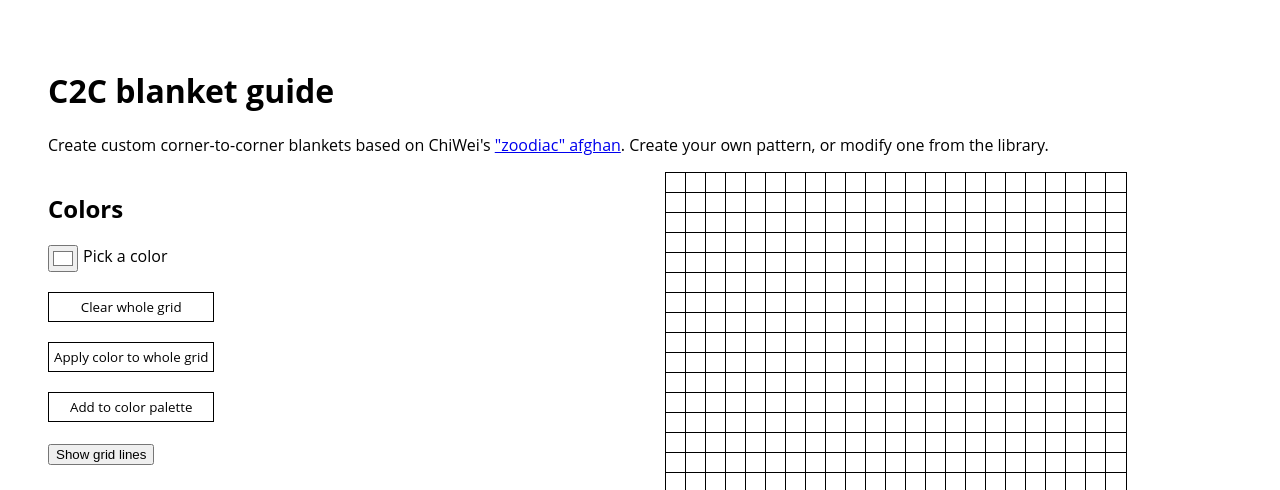
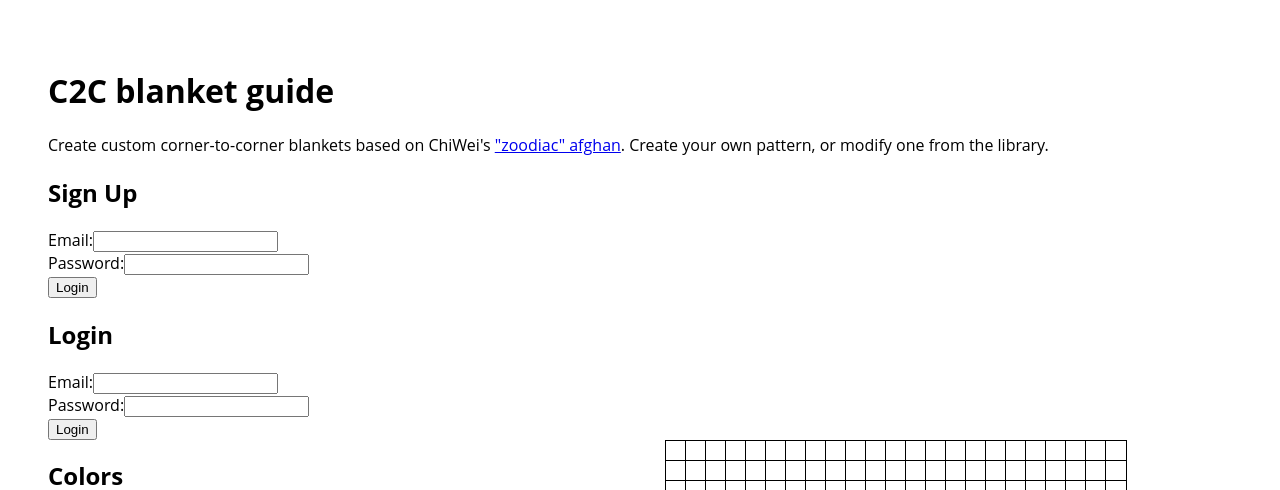
Before and after one commit to lisavineberg/c2c-grid, a Next.js app: page / in a window 1280 px wide. Shown: the top 490 px of the page. Built offline with nearby package versions, Linux system fonts and the light colour scheme; no server answers; the database is empty.

Commit message:
starting sign up, log in

```diff
--- a/src/App.tsx
+++ b/src/App.tsx
@@ -6,8 +6,10 @@ import ColorPalette from "./components/ColorPalette";
 import Library from "./components/Library";
 import Layout from "./components/Layout";
 import Storage from "./components/Storage";
+import { SignUp } from "./components/SignUp";
 import Grid from "./components/Grid";
 import { readAnimalData } from "./api";
+import { Login } from "./components/Login";
 
 const StyledApp = styled.div`
   font-family: "Open Sans";
@@ -106,6 +108,8 @@ const App = () => {
         </a>
         . Create your own pattern, or modify one from the library.
       </p>
+      <SignUp />
+      <Login />
       <Content>
         <div>
           <Flex>
--- /dev/null
+++ b/src/api/createUser.tsx
@@ -0,0 +1,15 @@
+import { supabase } from "../db.js";
+
+export async function createUser(email: string, password: string) {
+  const { data, error } = await supabase.auth.signUp({
+    email: email,
+    password: password,
+  });
+
+  if (error) {
+    console.error("Error creating user:", error);
+    return null;
+  }
+
+  return data;
+}
--- a/src/api/index.js
+++ b/src/api/index.js
@@ -1,4 +1,6 @@
 import { readAnimalData } from "./fetchAll";
-import { insertAnimalData } from "./create";
+import { insertPatternData } from "./insertPattern";
+import { createUser } from "./createUser";
+import { loginUser } from "./loginUser";
 
-export { readAnimalData, insertAnimalData };
+export { readAnimalData, insertPatternData, createUser, loginUser };
--- a/src/api/create.js
+++ b/src/api/insertPattern.js
@@ -1,9 +1,6 @@
 import { supabase } from "../db.js";
 
-export async function insertAnimalData(animal) {
-  console.log("animal", animal);
-
-  // Insert into Animals table
+export async function insertPatternData(animal) {
   const { data: animalData, error: animalError } = await supabase
     .from("Animals")
     .insert([
--- /dev/null
+++ b/src/api/loginUser.tsx
@@ -0,0 +1,15 @@
+import { supabase } from "../db.js";
+
+export async function loginUser(email: string, password: string) {
+  const { data, error } = await supabase.auth.signInWithPassword({
+    email: email,
+    password: password,
+  });
+
+  if (error) {
+    console.error("Error logging in user:", error);
+    return null;
+  }
+
+  return data;
+}
--- /dev/null
+++ b/src/components/Login.tsx
@@ -0,0 +1,37 @@
+import { loginUser } from "../api";
+
+export const Login = () => {
+  const handleLogin = async (event: React.FormEvent) => {
+    event.preventDefault();
+    const form = event.target as HTMLFormElement;
+    const email = (form.elements.namedItem("email") as HTMLInputElement).value;
+    const password = (form.elements.namedItem("password") as HTMLInputElement)
+      .value;
+
+    const user = await loginUser(email, password);
+    if (user) {
+      console.log("User created:", user);
+    } else {
+      console.error("Failed to create user");
+    }
+  };
+
+  return (
+    <div>
+      <h2>Login</h2>
+      <form onSubmit={handleLogin}>
+        <label>
+          Email:
+          <input type="text" name="email" />
+        </label>
+        <br />
+        <label>
+          Password:
+          <input type="password" name="password" />
+        </label>
+        <br />
+        <button type="submit">Login</button>
+      </form>
+    </div>
+  );
+};
--- /dev/null
+++ b/src/components/SignUp.tsx
@@ -0,0 +1,37 @@
+import { createUser } from "../api";
+
+export const SignUp = () => {
+  const handleSignUp = async (event: React.FormEvent) => {
+    event.preventDefault();
+    const form = event.target as HTMLFormElement;
+    const email = (form.elements.namedItem("email") as HTMLInputElement).value;
+    const password = (form.elements.namedItem("password") as HTMLInputElement)
+      .value;
+
+    const user = await createUser(email, password);
+    if (user) {
+      console.log("User created:", user);
+    } else {
+      console.error("Failed to create user");
+    }
+  };
+
+  return (
+    <div>
+      <h2>Sign Up</h2>
+      <form onSubmit={handleSignUp}>
+        <label>
+          Email:
+          <input type="text" name="email" />
+        </label>
+        <br />
+        <label>
+          Password:
+          <input type="password" name="password" />
+        </label>
+        <br />
+        <button type="submit">Login</button>
+      </form>
+    </div>
+  );
+};
--- a/src/components/Storage.tsx
+++ b/src/components/Storage.tsx
@@ -1,7 +1,7 @@
 import React, { useState } from "react";
 import styled from "styled-components";
 
-import { insertAnimalData } from "../api";
+import { insertPatternData } from "../api";
 
 const Container = styled.div`
   display: flex;
@@ -59,7 +59,7 @@ const Storage: React.FC<StorageProps> = ({
         rows,
         columns,
       };
-      insertAnimalData(grid);
+      insertPatternData(grid);
     }
   };
 
```
Also changed, not shown: 1 other file (tests, documents, lock files or other folders).
